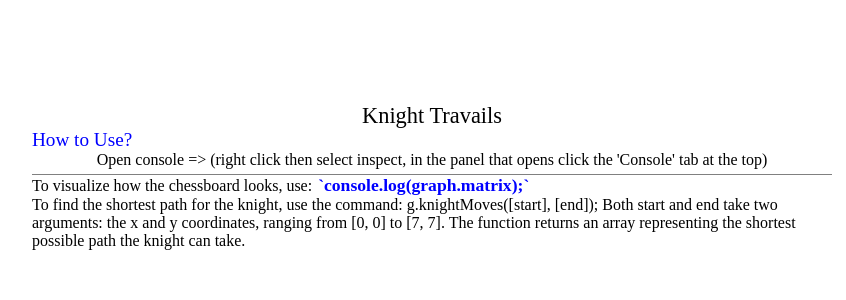
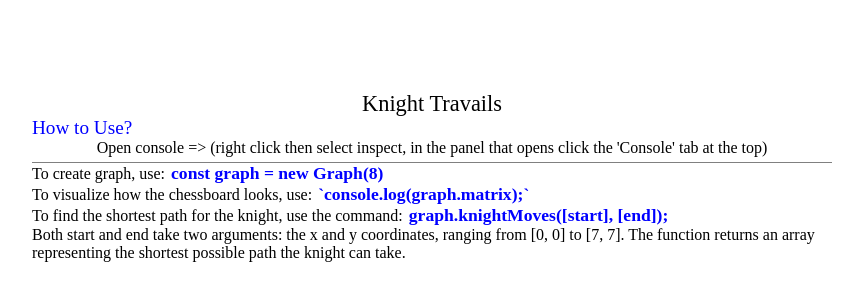
Before and after one commit to hubfrt1337/Knights-Travails, a website built with webpack: page src/template.html in a window 1280 px wide. Shown: the part 224-524 px from the top of the page, without its empty margins (208-1054 px from the left). Built offline with nearby package versions, Linux system fonts and the light colour scheme.

Commit message:
docs: change tutorial specification

```diff
--- a/src/template.html
+++ b/src/template.html
@@ -44,10 +44,11 @@
             <div> <span>How to Use?</span>
                 <div class="tut">
                 Open console => (right click then select inspect, in the panel that opens click the 'Console' tab at the top)</div>
+                <div>To create graph, use: <span class="code">const graph = new Graph(8)</span></div>
                 <div>To visualize how the chessboard looks, use:
                 <span class="code">`console.log(graph.matrix);`</span></div>
-                To find the shortest path for the knight, use the command:
-                g.knightMoves([start], [end]);
+                <div>To find the shortest path for the knight, use the command:
+                <span class="code">graph.knightMoves([start], [end]);</span></div>
                 Both start and end take two arguments: the x and y coordinates, ranging from [0, 0] to [7, 7].
                 The function returns an array representing the shortest possible path the knight can take.</div>
         </div>
```
Also changed, not shown: README.md.
